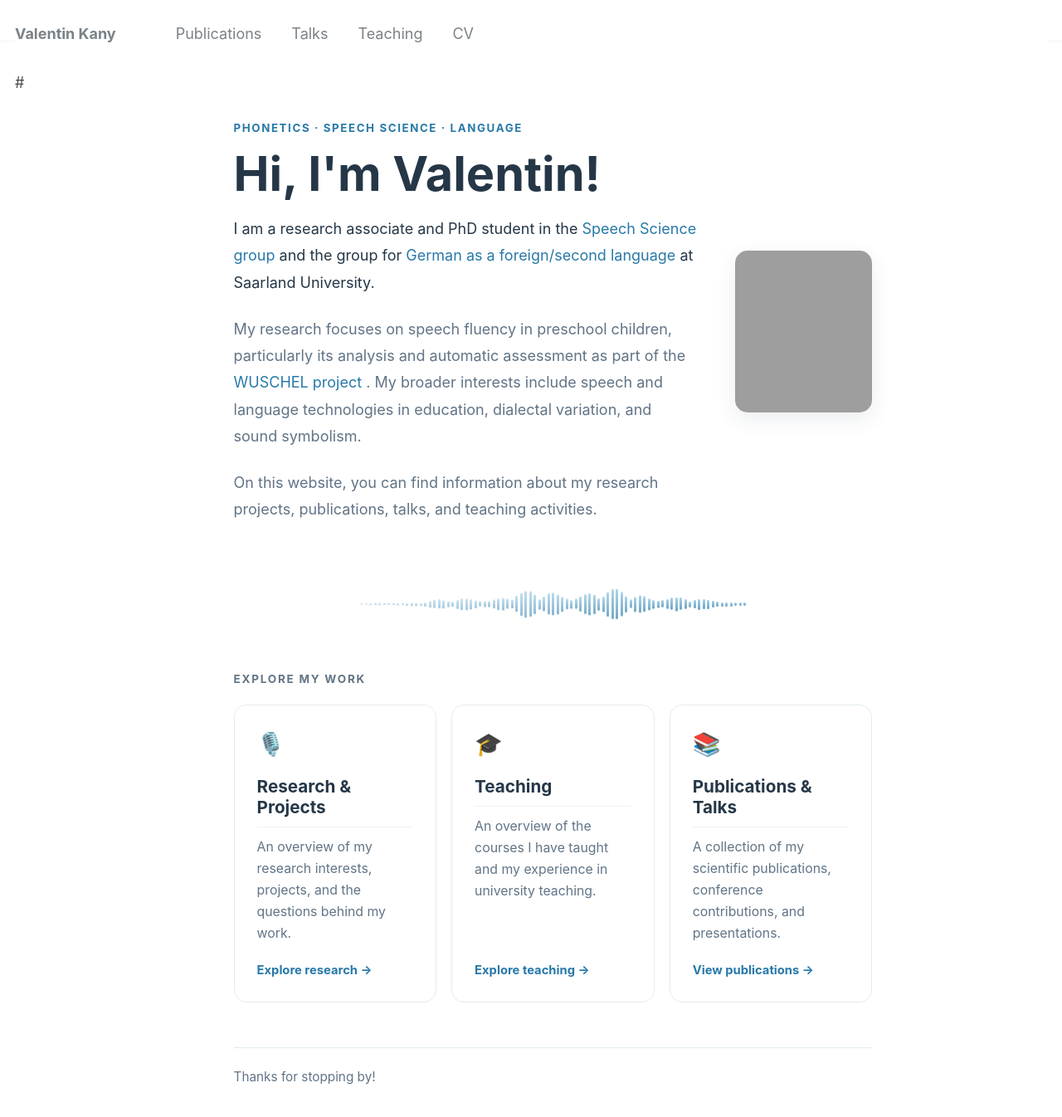
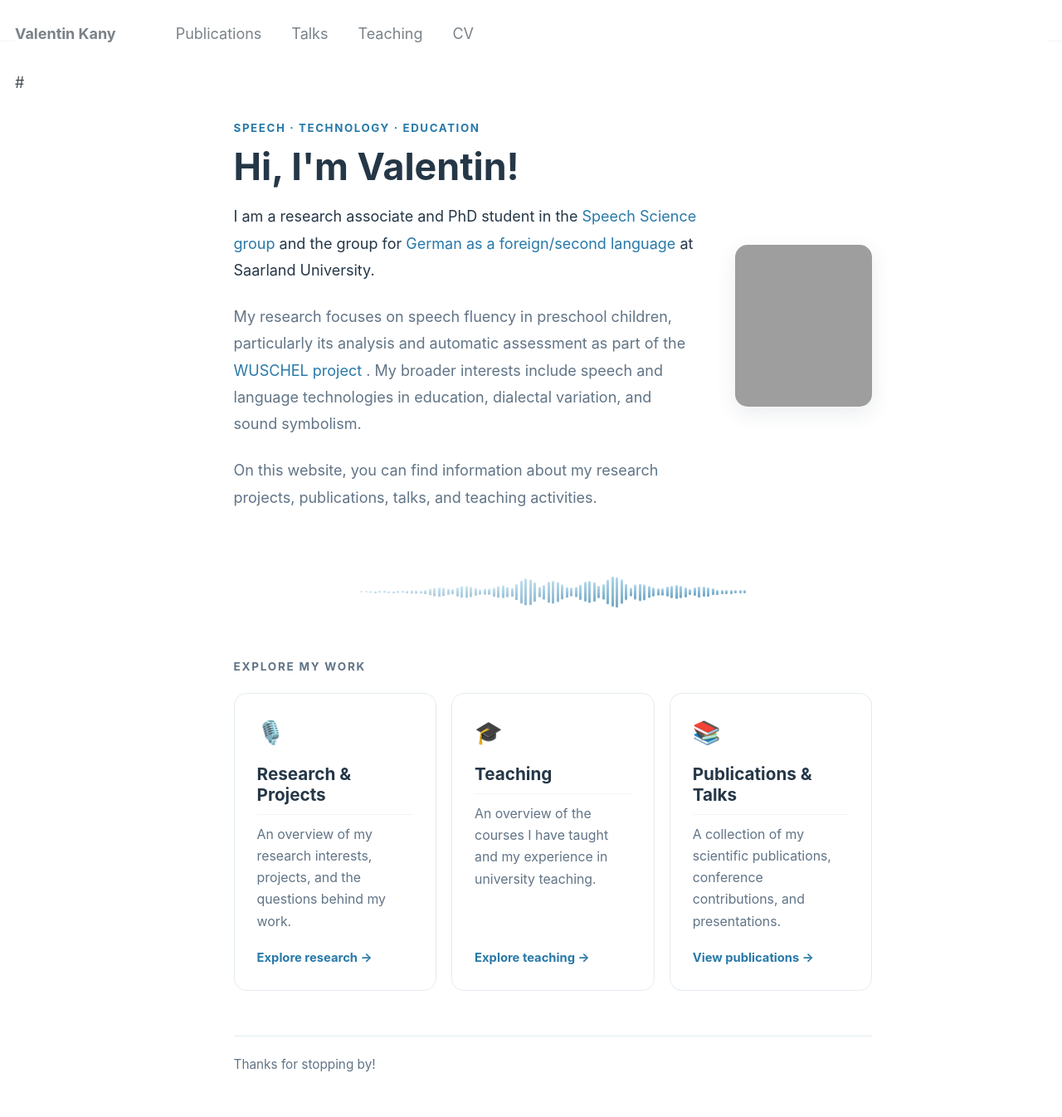
Before and after one commit to Valentin-Kany/Valentin-Kany.github.io, a Jekyll site: the page built from _pages/design-preview.md, in a window 1280 px wide and 1400 px high. Shown: the top 1346 px of the window at 83% size. Built offline with Jekyll 4.4.1, drawn with Linux system fonts in a browser that asks for light colours; part of the change alters nothing that is shown; grey boxes are pictures that could not be loaded.

Commit message:
Update design-preview.md

```diff
--- a/_pages/design-preview.md
+++ b/_pages/design-preview.md
@@ -50,7 +50,7 @@ author_profile: false
 }
 
 .vk-hero h1 {
-  font-size: clamp(2.2rem, 4.5vw, 3.5rem);
+  font-size: clamp(1.9rem, 3.5vw, 2.7rem);
   line-height: 1.15;
   margin: .6rem 0 1rem;
   color: var(--ink);
@@ -208,7 +208,7 @@ author_profile: false
   }
 
   .vk-hero h1 {
-    font-size: 2rem;
+    font-size: 1.8rem;
   }
 
   .vk-intro {
@@ -239,18 +239,26 @@ author_profile: false
     <div>
 
       <div class="vk-eyebrow">
-        Phonetics · Speech Science · Language
+        Speech · Technology · Education
       </div>
 
       <h1>Hi, I'm Valentin!</h1>
 
       <p class="vk-intro">
         I am a research associate and PhD student in the
-        <a href="https://www.coli.uni-saarland.de/groups/FK/speech_science/index.html">
+        <a
+          href="https://www.coli.uni-saarland.de/groups/FK/speech_science/index.html"
+          target="_blank"
+          rel="noopener noreferrer"
+        >
           Speech Science group
         </a>
         and the group for
-        <a href="https://www.uni-saarland.de/lehrstuhl/haberzettl.html">
+        <a
+          href="https://www.uni-saarland.de/lehrstuhl/haberzettl.html"
+          target="_blank"
+          rel="noopener noreferrer"
+        >
           German as a foreign/second language
         </a>
         at Saarland University.
@@ -260,7 +268,11 @@ author_profile: false
         My research focuses on speech fluency in preschool children,
         particularly its analysis and automatic assessment as part
         of the
-        <a href="https://www.uni-saarland.de/lehrstuhl/haberzettl/projekte/sprachliche-bildung-in-kita.html">
+        <a
+          href="https://www.uni-saarland.de/lehrstuhl/haberzettl/projekte/sprachliche-bildung-in-kita.html"
+          target="_blank"
+          rel="noopener noreferrer"
+        >
           WUSCHEL project
         </a>.
         My broader interests include speech and language
```
